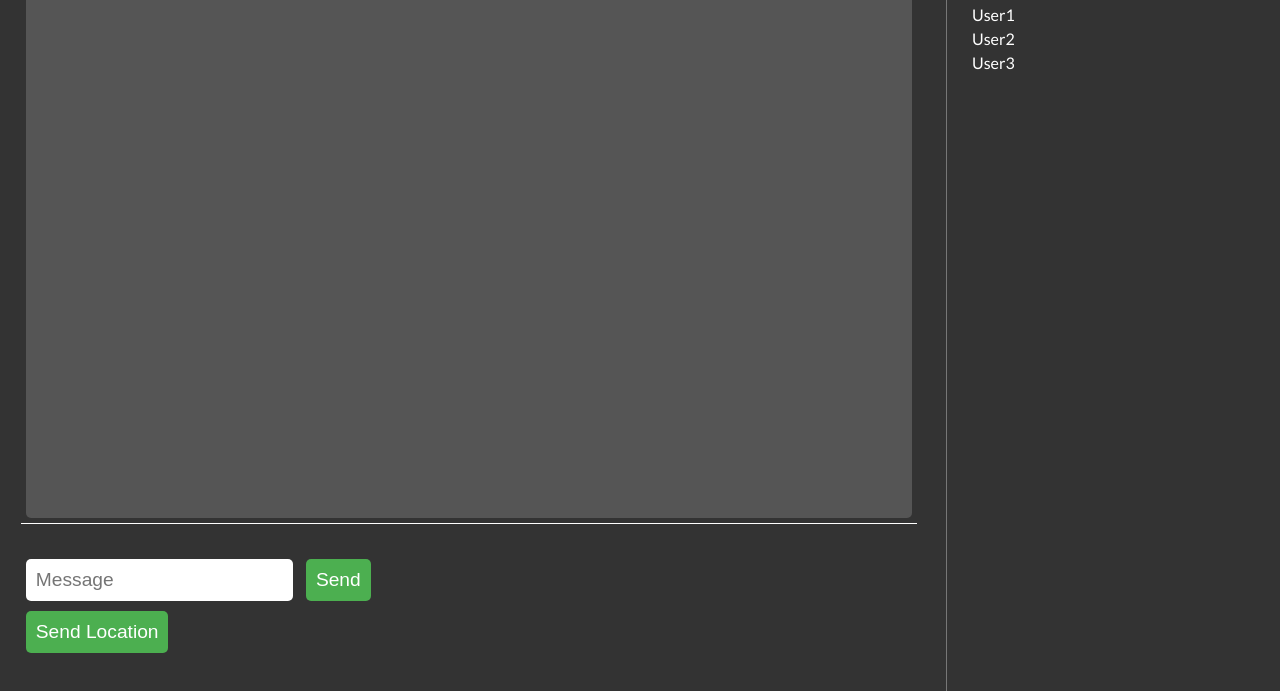
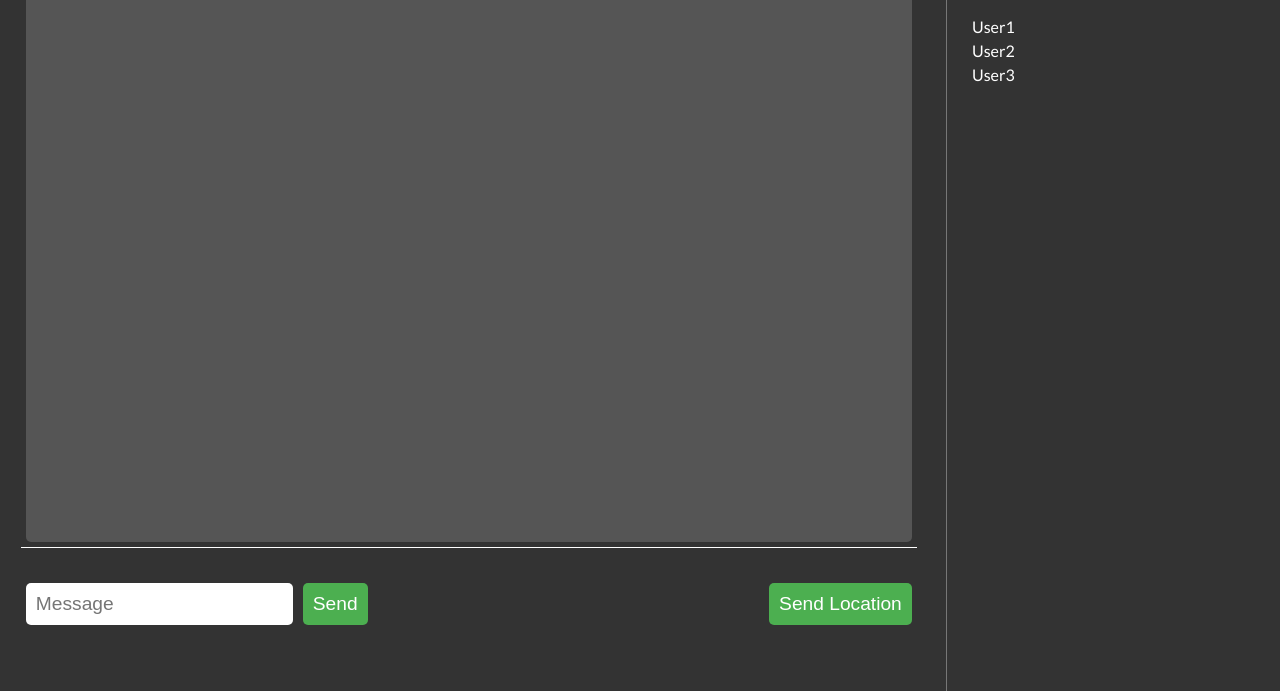
Before and after one commit to t-ROY-coder/Chat-App, a website: page public/chat.html in a window 1280 px wide. Shown: the part 93-784 px from the top of the page. Drawn offline with nearby package versions, Linux system fonts and the light colour scheme; no server answers.

Commit message:
UI improvement

```diff
--- a/public/chat.html
+++ b/public/chat.html
@@ -30,7 +30,7 @@
         </section>
         <footer>
             <form action="">
-                <input type="text" name="message" placeholder="Message" required/>
+                <input type="text" name="message" placeholder="Message" required autocomplete="off" />
                 <button class="send-btn">Send</button>
             </form>
             <button id="send-location">Send Location</button>
@@ -38,13 +38,13 @@
     </section>
 
     <script id="message-template" type="text/html">
-        <p><span>{{createdAt}} - {{username}}</span></p>
+        <p><span>{{createdAt}} - <b>{{username}}</b></span></p>
         <div class="msg">
             <p>{{msg}}</p>
         </div>
     </script>
     <script id="url-template" type="text/html">
-        <p><span>{{createdAt}} - {{username}}</span></p>
+        <p><span>{{createdAt}} - <b>{{username}}</b></span></p>
         <div class="msg">
             <p><a href="{{url}}" target="_blank">My current location</a></p>
         </div>
--- a/public/css/style.css
+++ b/public/css/style.css
@@ -3,7 +3,7 @@
 } */
 
 html {
-    overflow-x: hidden;
+    overflow: hidden;
 }
 
 body {
@@ -62,17 +62,15 @@ h2 {
 .main-content {
     padding-left: 1vw;
     width: 70vw;
-    display: flex;
-    flex-direction: column;
-    min-height: 100vh;
 }
 
 .msg-content {
     margin: 5px;
-    flex-grow: 0.9;
     background-color: #555555;
     border-radius: 5px;
-    overflow-y: auto;
+    min-height: 70vh;
+    max-height: 70vh;
+    overflow-y: scroll;
 }
 
 #messages {
@@ -94,7 +92,6 @@ h2 {
 
 p span {
     font-size: 80%;
-    font-style: italic;
 }
 
 input,
@@ -104,6 +101,11 @@ button {
     margin: 5px;
     border: none;
     border-radius: 5px;
+}
+
+.main-content input,
+.main-content button {
+    float: left;
 }
 
 footer {
@@ -120,6 +122,10 @@ footer {
     background-color: #4CAF50;
     color: white;
     cursor: pointer;
+}
+
+#send-location {
+    float: right;
 }
 
 .side-bar {
```
